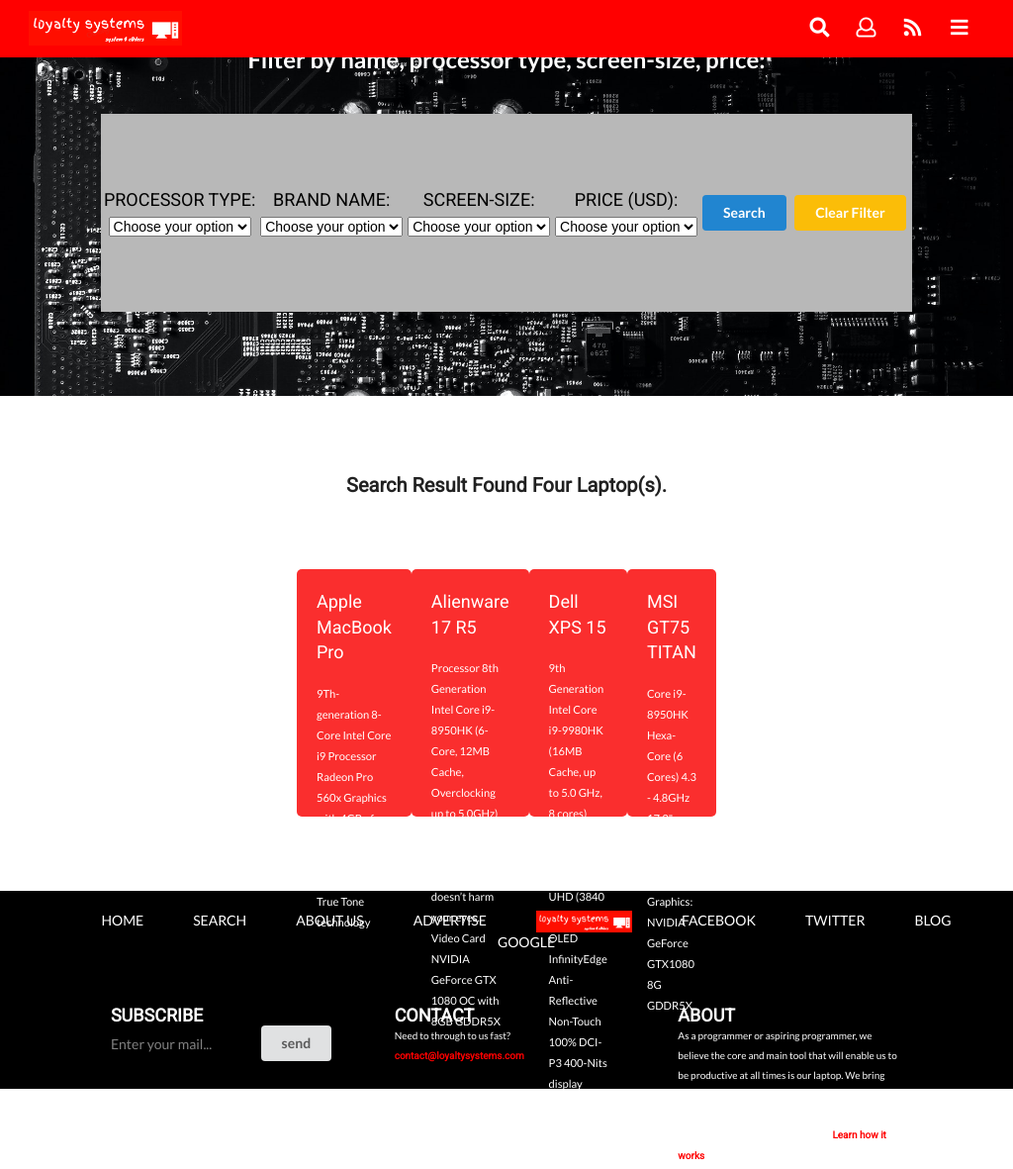
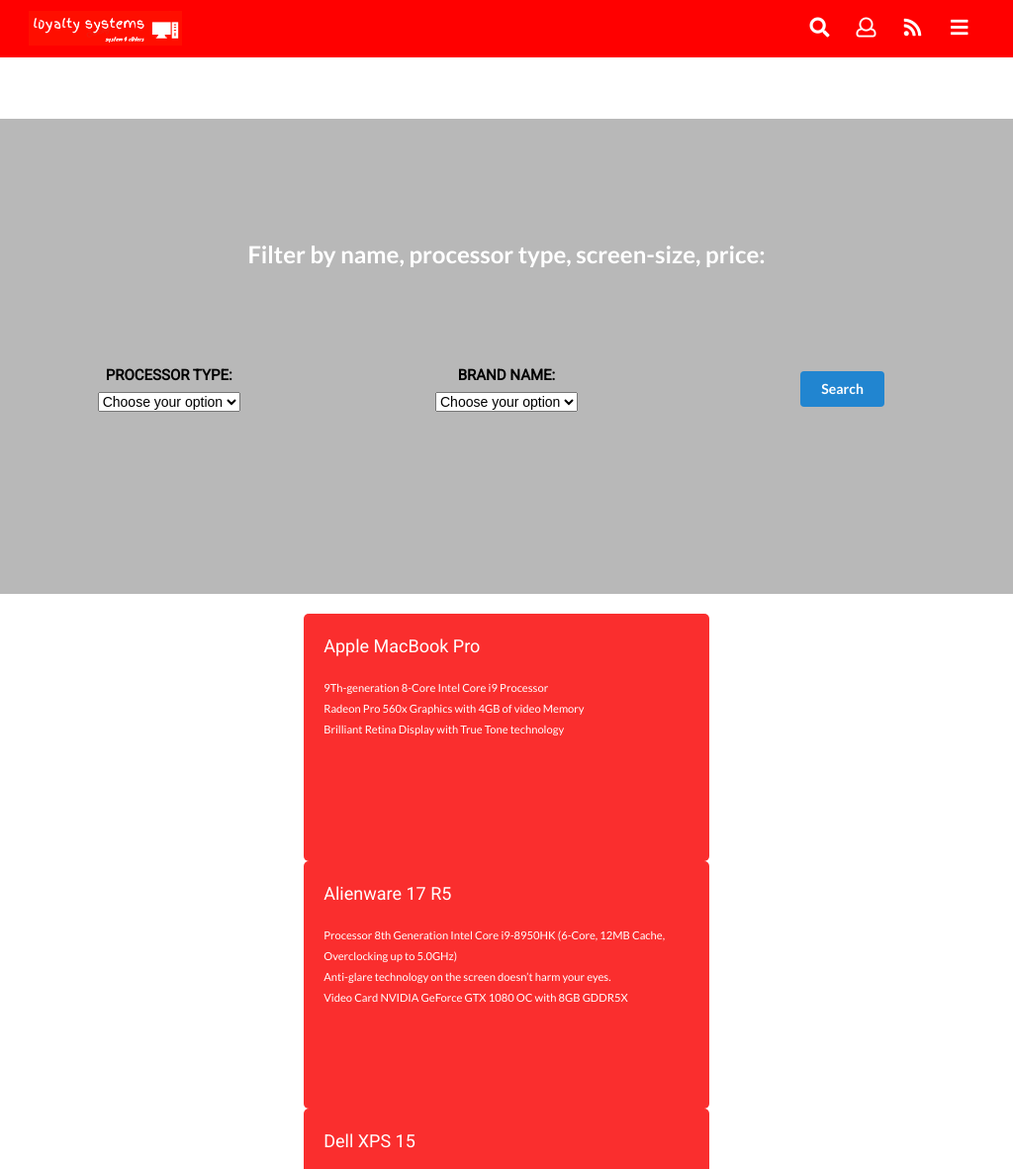
Before and after one commit to jstloyal/Laptop-Directory, a plain HTML site: page HTML-file/searh.html in a window 1024 px wide. Shown: the top 1181 px of the page at 99% size. Drawn offline with nearby package versions, Linux system fonts and the light colour scheme.

Commit message:
Add responsiveness to search result page

```diff
--- a/HTML-file/searh.html
+++ b/HTML-file/searh.html
@@ -60,7 +60,7 @@
     </header>
     <main>
       <section class="top-sect">
-        <div class="welcome-msg">
+        <div class="welcome-msg text-center">
           <h2>Filter by name, processor type, screen-size, price:</h2>
         </div>
         <div class="inside-bg">
@@ -132,7 +132,7 @@
               >
             </select>
           </div>
-          <div class="my-option">
+          <div class="my-option single-opt">
             <label class="mdb-main-label">SCREEN-SIZE:</label>
             <select class="mdb-select">
               <option value="1" disabled selected>Choose your option</option>
@@ -166,7 +166,7 @@
               >
             </select>
           </div>
-          <div class="my-option">
+          <div class="my-option single-opt">
             <label class="mdb-main-label">PRICE (USD):</label>
             <select class="mdb-select">
               <option value="1" disabled selected>Choose your option</option>
@@ -203,7 +203,7 @@
           <div class="my-option">
             <button class="ui blue button">Search</button>
           </div>
-          <div class="my-option">
+          <div class="my-option single-opt">
             <button class="ui yellow button">Clear Filter</button>
           </div>
         </div>
--- a/Styles/result-mobile.css
+++ b/Styles/result-mobile.css
@@ -21,3 +21,21 @@ main .top-sect .inside-bg {
 main .top-sect .welcome-msg {
   font-size: 20px;
 }
+
+footer .first-list a {
+  font-size: 10px;
+}
+
+footer .top-footer {
+  flex-direction: column;
+}
+
+.footer-item {
+  flex-direction: row;
+  width: 100%;
+  justify-content: center;
+}
+
+.footer-item small {
+  margin-left: 18px;
+}
--- a/Styles/search-mobile.css
+++ b/Styles/search-mobile.css
@@ -1,9 +1,5 @@
 .large-nav .container-fluid {
   flex-direction: column;
-}
-
-main .top-sect .inside-bg {
-  width: 80%;
 }
 
 .navbar-brand {
@@ -21,3 +17,39 @@ main .top-sect .inside-bg {
 main .top-sect .welcome-msg {
   font-size: 20px;
 }
+
+.top-sect .inside-bg {
+  margin: 0 10px;
+}
+
+.top-sect .inside-bg .single-opt {
+  display: none;
+}
+
+.bottom-sect {
+  flex-direction: column;
+  height: auto;
+}
+
+.bottom-sect .sect-item {
+  width: 70%;
+  margin: 20px auto;
+}
+
+footer .first-list a {
+  font-size: 10px;
+}
+
+footer .top-footer {
+  flex-direction: column;
+}
+
+.footer-item {
+  flex-direction: row;
+  width: 100%;
+  justify-content: center;
+}
+
+.footer-item small {
+  margin-left: 18px;
+}
--- a/Styles/search-result.scss
+++ b/Styles/search-result.scss
@@ -248,4 +248,26 @@ footer {
       }
     }
   }
+
+  footer {
+    .first-list {
+      a {
+        font-size: 12px;
+      }
+    }
+
+    .top-footer {
+      flex-direction: column;
+    }
+  }
+
+  .footer-item {
+    flex-direction: row;
+    width: 100%;
+    justify-content: center;
+
+    small {
+      margin-left: 15px;
+    }
+  }
 }
--- a/Styles/search.scss
+++ b/Styles/search.scss
@@ -5,10 +5,15 @@
   box-sizing: border-box;
 }
 
+main {
+  margin-top: 120px;
+}
+
 .large-nav {
   min-height: 50px;
   background: red;
   position: fixed;
+  top: 0;
   width: 100%;
 
   .container-fluid {
@@ -45,21 +50,14 @@
 
 .top-sect {
   @include flex-prop(column);
-  background: url(/images/mother-board.jpg);
-  background-repeat: no-repeat;
-  background-size: cover;
-  height: 50vh;
+  background: #b8b8b8;
+  height: 60vh;
 
   .inside-bg {
-    display: flex;
-    flex-direction: column;
-    flex-wrap: wrap;
-    background: #b8b8b8;
-    width: 80%;
-    height: 200px;
-    opacity: 1;
-    margin-top: 40px;
-    margin-bottom: 40px;
+    @include flex-prop(row);
+    width: 100%;
+    height: 50%;
+    margin: 0 auto;
     justify-content: center;
 
     label {
@@ -70,31 +68,32 @@
 
     .my-option {
       @include flex-prop(column);
-      flex-basis: 100%;
+      flex-basis: 70%;
+      height: 20vh;
     }
   }
 
   .welcome-msg {
     color: $main-color;
     font-weight: bolder;
+    margin-top: 40px;
   }
 }
 
 .bottom-sect {
   @include flex-prop(row);
-  height: 50vh;
+  min-height: 50vh;
   background: $main-color;
   box-sizing: border-box;
-  display: flex;
   justify-content: space-between;
-  margin: 0 300px;
-  flex-wrap: wrap;
+  margin: 20px auto;
 
   .sect-item {
-    flex-basis: 20%;
+    width: 20%;
+    min-height: 50vh;
     background: #fa2e2e;
     border-radius: 5px;
-    height: 250px;
+    min-height: 250px;
     padding: 20px;
     margin: auto;
 
@@ -147,7 +146,7 @@
 }
 
 footer {
-  height: 200px;
+  min-height: 200px;
   background: #000;
   margin: 0 auto;
 
@@ -229,4 +228,57 @@ footer {
       }
     }
   }
+
+  .top-sect {
+    .inside-bg {
+      @include flex-prop(row);
+      width: 100%;
+      height: 50%;
+      margin: 0 auto;
+      justify-content: center;
+
+      label {
+        font-weight: 600;
+        font-size: 15px;
+      }
+
+      .single-opt {
+        display: none;
+      }
+    }
+
+    .welcome-msg {
+      margin-top: 35px;
+    }
+  }
+
+  .bottom-sect {
+    @include flex-prop(column);
+
+    .sect-item {
+      width: 40%;
+    }
+  }
+
+  footer {
+    .first-list {
+      a {
+        font-size: 12px;
+      }
+    }
+
+    .top-footer {
+      flex-direction: column;
+    }
+  }
+
+  .footer-item {
+    flex-direction: row;
+    width: 100%;
+    justify-content: center;
+
+    small {
+      margin-left: 15px;
+    }
+  }
 }
```
Also changed, not shown: Styles/search-result.css, Styles/search.css, 2 other files.
